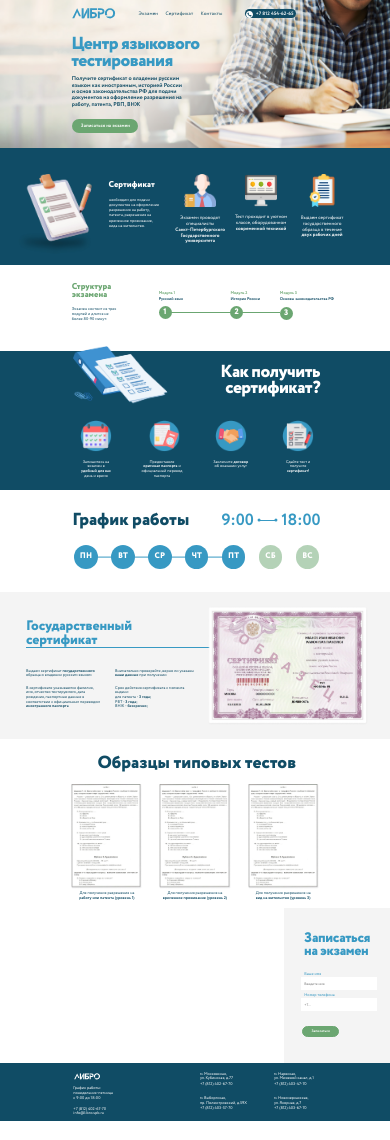
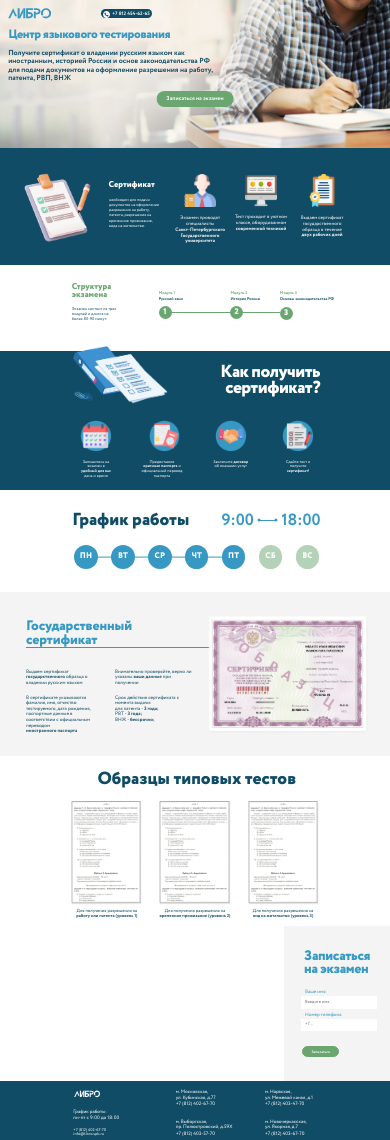
Before and after one commit to llao87/libro_landing, a website: page src/pug/index.pug in a window 390 px wide. Drawn offline with nearby package versions, Linux system fonts and the light colour scheme; files that its build step writes are made by us from their sources.

Commit message:
1440 and 700 width adaptive

```diff
--- a/src/pug-parts/footer/footer.pug
+++ b/src/pug-parts/footer/footer.pug
@@ -6,9 +6,7 @@ footer#contacts
 
             .work-time График работы:
                 <br>
-                | понедельник-пятница
-                <br>
-                | с 9:00 до 18:00
+                | пн-пт с 9:00 до 18:00
             .contacts
                 a.phone(href="tel:+78124026770") +7 (812) 402-67-70
                 a.email(href="mailto:info@libro.spb.ru") info@libro.spb.ru
@@ -30,8 +28,4 @@ footer#contacts
                 <br>
                 | ул. Якорная, д.7
                 a.phone(href="tel:+78124036770") +7 (812) 403-67-70
-        //- .contacts
-            a.phone(href="tel:+78124026770") +7 (812) 402-67-70
-            a.email(href="mailto:info@libro.spb.ru") info@libro.spb.ru
-
     .to-top.js-to-top Наверх
--- a/src/scss/_footer.scss
+++ b/src/scss/_footer.scss
@@ -11,6 +11,9 @@ footer {
             width: 28em;
             padding: 0.5em 0 0 0;
             flex: none;
+            @media screen and (max-width:1440px) {
+                width: 35em;
+            }
 
             .logo {
                 margin: -1em 0 1.4em -1.4em;
@@ -23,6 +26,9 @@ footer {
                     width: 100%;
                     height: auto;
                 }
+                @media screen and (max-width:1440px) {
+                    margin-bottom: 3.9em;
+                }
             }
 
             .work-time {
@@ -32,6 +38,9 @@ footer {
                 padding: 0 2.4em 0 0;
                 font-weight: 300;
                 margin: 0 0 1.4em 0;
+                @media screen and (max-width:1440px) {
+                    font-size: 2.4em;
+                }
             }
             .contacts {
                 // display: flex;
@@ -67,11 +76,18 @@ footer {
             justify-content: space-between;
             flex-wrap: wrap;
             flex: none;
+            @media screen and (max-width:1440px) {
+                width: 70em;
+            }
             .address {
                 width: 50%;
                 font-size: 2em;
                 color: #fff;
                 padding: 0 0 2.4em 0.3em;
+
+                @media screen and (max-width:1440px) {
+                    font-size: 2.4em;
+                }
 
                 &:nth-child(2) {
                     padding-left: 4em;
--- a/src/scss/_header.scss
+++ b/src/scss/_header.scss
@@ -8,6 +8,15 @@ header {
         display: flex;
         align-items: center;
         justify-content: flex-start;
+        @media screen and (max-width: 768px) {
+            width: 100%;
+            max-width: 480px;
+            display: flex;
+            align-items: center;
+            justify-content: flex-start;
+            margin: 0 auto;
+            padding: 0 4em;
+        }
         .logo {
             width: 15.8em;
             left: 34.1em;
@@ -16,13 +25,21 @@ header {
             text-decoration: none;
             color: inherit;
 
-            @media screen and (max-width:1440px) {
+            @media screen and (max-width: 1440px) {
                 width: 25.8em;
                 left: 33.1em;
+            }
+            @media screen and (max-width: 768px) {
+                left: auto;
+                overflow: hidden;
             }
             img {
                 width: 100%;
                 height: auto;
+
+                @media screen and (max-width: 768px) {
+                    margin-left: -2.5em;
+                }
             }
         }
         .main-nav {
@@ -30,6 +47,9 @@ header {
             align-items: center;
             left: 42.3em;
             top: auto;
+            @media screen and (max-width: 768px) {
+                display: none;
+            }
             .nav-link {
                 text-decoration: none;
                 color: inherit;
@@ -56,6 +76,9 @@ header {
 
             @media screen and (max-width: 1440px) {
                 width: 25em;
+            }
+            @media screen and (max-width: 768px) {
+                left: 20em;
             }
             .phone {
                 width: 100%;
@@ -91,6 +114,12 @@ header {
     .promo {
         // height: 62.4em;
         height: 61em;
+        @media screen and (max-width: 768px) {
+            max-width: 480px;
+            width: 100%;
+            padding: 3em 4em;
+            margin: 0 auto;
+        }
         .offer {
             font-size: 8.6em;
             font-weight: 900;
@@ -100,6 +129,14 @@ header {
             width: 7.4em;
             line-height: 0.95;
             color: $accent;
+            @media screen and (max-width: 768px) {
+                left: auto;
+                font-size: 6em;
+                position: static;
+                margin-bottom: 0.6em;
+                top: 0;
+                width: 50%;
+            }
         }
         .suboffer {
             font-size: 2.8em;
@@ -109,6 +146,12 @@ header {
             top: 3.3em;
             width: 19.5em;
             line-height: 1.125;
+            @media screen and (max-width: 768px) {
+                left: auto;
+                font-size: 3.6em;
+                position: static;
+                width: 55%;
+            }
         }
 
         .btn {
@@ -121,10 +164,18 @@ header {
             left: 17.6em;
             border-radius: 10em;
 
-            @media screen and (max-width:1440px) {
+            @media screen and (max-width: 1440px) {
                 font-size: 2.4em;
                 top: 6em;
                 left: 14.8em;
+            }
+            @media screen and (max-width: 768px) {
+                position: relative;
+                top: 0;
+                left: 50%;
+                transform: translateX(-50%);
+                margin: 1.5em auto;
+                font-size: 2.8em;
             }
         }
         .btn--green {
--- a/src/scss/_mainpage.scss
+++ b/src/scss/_mainpage.scss
@@ -1,10 +1,25 @@
 .advantages {
     height: 57.2em;
     width: 100%;
-    background-image: url(../img/bg-advantages.jpg);
-    background-repeat: no-repeat;
-    background-size: cover;
-    background-position: center;
+    background-color: $text;
+    // background-image: url(../img/bg-advantages.jpg);
+    // background-repeat: no-repeat;
+    // background-size: cover;
+    // background-position: center;
+    &::after {
+        position: absolute;
+        content: "";
+        display: block;
+        background-image: url(../img/checklist.png);
+        background-repeat: no-repeat;
+        background-size: contain;
+        background-position: center;
+        width: 37em;
+        height: 37em;
+        top: 11em;
+        left: 10em;
+        z-index: 1;
+    }
     .container {
         width: 155em;
         margin: 0 auto;
@@ -502,6 +517,10 @@
                         font-weight: normal;
                         line-height: 1.15;
                         margin: 0 0 1.85em 0;
+
+                        @media screen and (max-width: 1440px) {
+                            font-size: 2.4em;
+                        }
                     }
                 }
                 .col-left {
@@ -570,6 +589,10 @@
                 .caption {
                     font-size: 2em;
                     text-align: center;
+
+                    @media screen and (max-width: 1440px) {
+                        font-size: 2.2em;
+                    }
                 }
             }
         }
@@ -622,6 +645,10 @@
                     font-size: 2em;
                     margin: 0 0 0 0.9em;
                     color: $accent;
+
+                    @media screen and (max-width: 1440px) {
+                        font-size: 2.4em;
+                    }
                     input {
                         width: 100%;
                         font-size: 0.9em;
```
Also changed, not shown: src/css/style.min.css, src/img/checklist.png (added), src/index.html.
